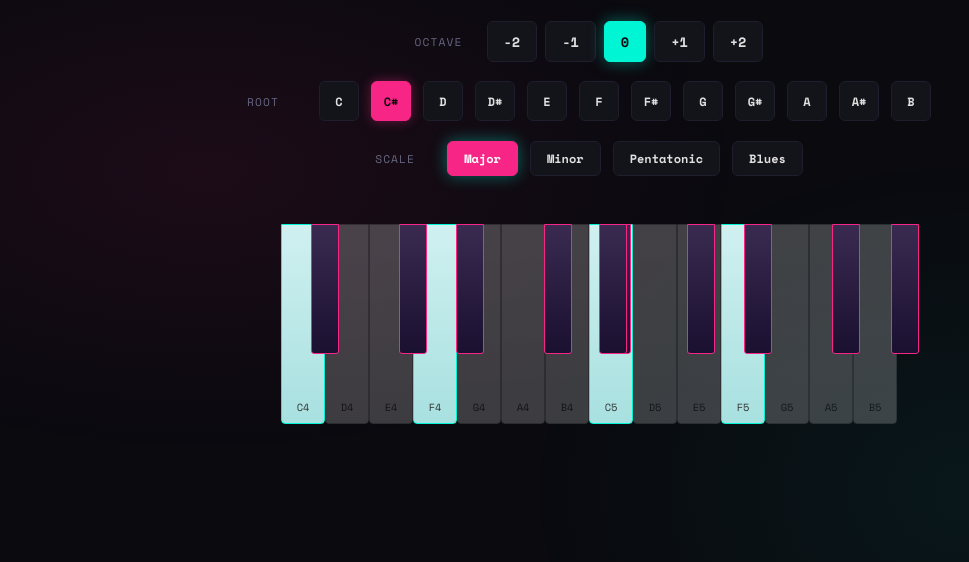
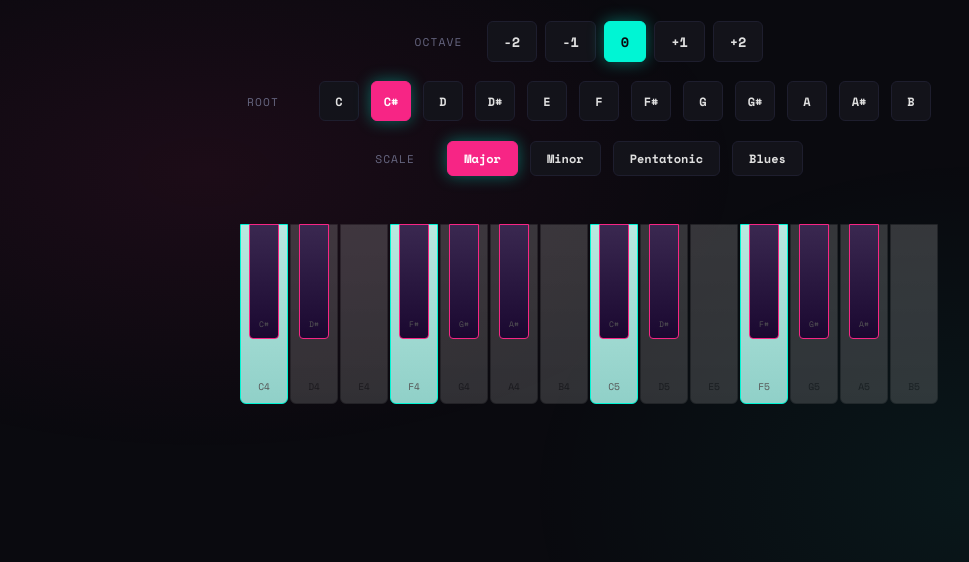
Before and after one commit to serdeen/dreamfyre-delight, a plain HTML site: page octave-synth.html in a window 1280 px wide. Both pictures are taken after a click on the button "C#". Shown: the part 68-630 px from the top of the page, without its empty margins (51-1020 px from the left). Drawn offline with nearby package versions, Linux system fonts and the light colour scheme.

Commit message:
Fix octave-synth — correct frequencies, separate white/black key containers, press animation, touch support

```diff
--- a/octave-synth.html
+++ b/octave-synth.html
@@ -15,6 +15,9 @@
     --magenta: #f72585;
     --text: #e0e0e0;
     --text-dim: #666680;
+    --white-key: #e8e8e8;
+    --white-key-hover: #ffffff;
+    --black-key: #1a1a1a;
   }
   body {
     background: var(--bg);
@@ -83,6 +86,7 @@
     border-radius: 6px;
     cursor: pointer;
     transition: all 0.15s ease;
+    user-select: none;
   }
   .btn:hover {
     border-color: var(--cyan);
@@ -107,7 +111,7 @@
   .note-btn.sharp.active {
     background: var(--magenta);
     border-color: var(--magenta);
-    box-shadow: 0 0 12px rgba(247,37,133,0.4);
+    color: #fff;
   }
   .scale-btn {
     padding: 0.5rem 1rem;
@@ -120,79 +124,100 @@
   }
 
   /* Piano keyboard */
-  .keyboard {
-    display: flex;
+  .piano-wrap {
     position: relative;
-    height: 200px;
     margin-top: 1rem;
   }
+
+  .white-keys {
+    display: flex;
+    gap: 2px;
+  }
   .white-key {
-    width: 44px;
-    height: 100%;
-    background: linear-gradient(180deg, #e8e8e8 0%, #d4d4d4 100%);
-    border: 1px solid #999;
-    border-radius: 0 0 4px 4px;
+    width: 48px;
+    height: 180px;
+    background: linear-gradient(180deg, var(--white-key) 0%, #c8c8c8 100%);
+    border: 1px solid #888;
+    border-radius: 0 0 6px 6px;
     cursor: pointer;
     position: relative;
     z-index: 1;
     display: flex;
-    align-items: flex-end;
-    justify-content: center;
-    padding-bottom: 8px;
+    flex-direction: column;
+    align-items: center;
+    justify-content: flex-end;
+    padding-bottom: 10px;
     font-family: 'Space Mono', monospace;
-    font-size: 0.65rem;
-    color: #333;
-    transition: all 0.08s ease;
+    font-size: 0.6rem;
+    color: #555;
+    transition: transform 0.06s ease, background 0.06s ease, box-shadow 0.06s ease;
+    transform-origin: top center;
+    user-select: none;
   }
   .white-key:hover {
-    background: linear-gradient(180deg, #fff 0%, #e8e8e8 100%);
+    background: linear-gradient(180deg, var(--white-key-hover) 0%, #e0e0e0 100%);
   }
   .white-key.in-scale {
-    background: linear-gradient(180deg, #d0f0f0 0%, #a8e0e0 100%);
+    background: linear-gradient(180deg, #b8e8e0 0%, #90d0c8 100%);
     border-color: var(--cyan);
   }
   .white-key.in-scale:hover {
-    background: linear-gradient(180deg, #c0f0f0 0%, #90e0e0 100%);
+    background: linear-gradient(180deg, #a0e0d8 0%, #80c8c0 100%);
   }
   .white-key.pressed {
-    background: linear-gradient(180deg, var(--cyan) 0%, #00c8a8 100%);
-    box-shadow: 0 0 20px rgba(0,245,212,0.6);
+    transform: translateY(4px);
+    background: linear-gradient(180deg, var(--cyan) 0%, #00c8a8 100%) !important;
+    box-shadow: 0 0 24px rgba(0,245,212,0.7);
+  }
+
+  .black-keys {
+    position: absolute;
+    top: 0;
+    left: 0;
+    width: 100%;
+    height: 115px;
+    z-index: 2;
+    pointer-events: none;
   }
   .black-key {
-    width: 28px;
-    height: 130px;
-    background: linear-gradient(180deg, #333 0%, #111 100%);
+    position: absolute;
+    width: 30px;
+    height: 115px;
+    background: linear-gradient(180deg, #2a2a2a 0%, #0a0a0a 100%);
     border: 1px solid #000;
-    border-radius: 0 0 3px 3px;
-    position: absolute;
-    z-index: 2;
+    border-radius: 0 0 4px 4px;
     cursor: pointer;
     display: flex;
-    align-items: flex-end;
-    justify-content: center;
-    padding-bottom: 6px;
+    flex-direction: column;
+    align-items: center;
+    justify-content: flex-end;
+    padding-bottom: 8px;
     font-family: 'Space Mono', monospace;
     font-size: 0.5rem;
-    color: #666;
-    transition: all 0.08s ease;
+    color: #555;
+    transition: transform 0.06s ease, background 0.06s ease, box-shadow 0.06s ease;
+    transform-origin: top center;
+    pointer-events: auto;
+    user-select: none;
   }
   .black-key:hover {
-    background: linear-gradient(180deg, #444 0%, #222 100%);
+    background: linear-gradient(180deg, #3a3a3a 0%, #1a1a1a 100%);
   }
   .black-key.in-scale {
-    background: linear-gradient(180deg, #3a2a50 0%, #1a1030 100%);
+    background: linear-gradient(180deg, #3a2850 0%, #1a0830 100%);
     border-color: var(--magenta);
   }
   .black-key.in-scale:hover {
-    background: linear-gradient(180deg, #4a3a60 0%, #2a2040 100%);
+    background: linear-gradient(180deg, #4a3860 0%, #2a1840 100%);
   }
   .black-key.pressed {
-    background: linear-gradient(180deg, var(--magenta) 0%, #a01050 100%);
-    box-shadow: 0 0 16px rgba(247,37,133,0.6);
+    transform: translateY(3px);
+    background: linear-gradient(180deg, var(--magenta) 0%, #a01050 100%) !important;
+    box-shadow: 0 0 20px rgba(247,37,133,0.7);
   }
-  .black-key.dimmed,
-  .white-key.dimmed {
-    opacity: 0.25;
+
+  .dimmed {
+    opacity: 0.2 !important;
     pointer-events: none;
   }
 </style>
@@ -236,7 +261,10 @@
   </div>
 </div>
 
-<div class="keyboard" id="keyboard"></div>
+<div class="piano-wrap">
+  <div class="white-keys" id="whiteKeys"></div>
+  <div class="black-keys" id="blackKeys"></div>
+</div>
 
 <script>
 const NOTES = ['C','C#','D','D#','E','F','F#','G','G#','A','A#','B'];
@@ -247,56 +275,70 @@ const SCALES = {
   blues:      [0, 3, 5, 6, 7, 10],
 };
 
-// 2-octave layout: C4 to B5
-const KEY_LAYOUT = [
-  { note: 'C',  isWhite: true,  octave: 4 },
-  { note: 'C#', isWhite: false, octave: 4 },
-  { note: 'D',  isWhite: true,  octave: 4 },
-  { note: 'D#', isWhite: false, octave: 4 },
-  { note: 'E',  isWhite: true,  octave: 4 },
-  { note: 'F',  isWhite: true,  octave: 4 },
-  { note: 'F#', isWhite: false, octave: 4 },
-  { note: 'G',  isWhite: true,  octave: 4 },
-  { note: 'G#', isWhite: false, octave: 4 },
-  { note: 'A',  isWhite: true,  octave: 4 },
-  { note: 'A#', isWhite: false, octave: 4 },
-  { note: 'B',  isWhite: true,  octave: 4 },
-  { note: 'C',  isWhite: true,  octave: 5 },
-  { note: 'C#', isWhite: false, octave: 5 },
-  { note: 'D',  isWhite: true,  octave: 5 },
-  { note: 'D#', isWhite: false, octave: 5 },
-  { note: 'E',  isWhite: true,  octave: 5 },
-  { note: 'F',  isWhite: true,  octave: 5 },
-  { note: 'F#', isWhite: false, octave: 5 },
-  { note: 'G',  isWhite: true,  octave: 5 },
-  { note: 'G#', isWhite: false, octave: 5 },
-  { note: 'A',  isWhite: true,  octave: 5 },
-  { note: 'A#', isWhite: false, octave: 5 },
-  { note: 'B',  isWhite: true,  octave: 5 },
+// 2 octaves: C4 to B5
+const WHITE_KEYS_LAYOUT = [
+  { note: 'C',  octave: 4 },
+  { note: 'D',  octave: 4 },
+  { note: 'E',  octave: 4 },
+  { note: 'F',  octave: 4 },
+  { note: 'G',  octave: 4 },
+  { note: 'A',  octave: 4 },
+  { note: 'B',  octave: 4 },
+  { note: 'C',  octave: 5 },
+  { note: 'D',  octave: 5 },
+  { note: 'E',  octave: 5 },
+  { note: 'F',  octave: 5 },
+  { note: 'G',  octave: 5 },
+  { note: 'A',  octave: 5 },
+  { note: 'B',  octave: 5 },
 ];
 
-// Black key pixel positions (left edge relative to keyboard start)
-const BLACK_KEY_X = {
-  'C#': 30,  'D#': 118, 'F#': 175, 'G#': 263, 'A#': 322,
-  'C#_5': 318, 'D#_5': 406, 'F#_5': 463, 'G#_5': 551, 'A#_5': 610,
+const BLACK_KEYS_LAYOUT = [
+  { note: 'C#', octave: 4, whiteIdx: 0 },
+  { note: 'D#', octave: 4, whiteIdx: 1 },
+  { note: 'F#', octave: 4, whiteIdx: 3 },
+  { note: 'G#', octave: 4, whiteIdx: 4 },
+  { note: 'A#', octave: 4, whiteIdx: 5 },
+  { note: 'C#', octave: 5, whiteIdx: 7 },
+  { note: 'D#', octave: 5, whiteIdx: 8 },
+  { note: 'F#', octave: 5, whiteIdx: 10 },
+  { note: 'G#', octave: 5, whiteIdx: 11 },
+  { note: 'A#', octave: 5, whiteIdx: 12 },
+];
+
+// Pixel positions for black keys (left edge, each white key = 50px with 2px gap)
+const KEY_SPACING = 50;
+const BLACK_KEY_LEFT = {
+  0: 34,  // C# over C (white key 0, 48px wide centered at 24, black key 30px centered at 15 → 24-15=9... actually simpler: just center it)
+  // Let's use: white key center = whiteIdx * 50 + 24, black key center = white key center - 15, so left = whiteIdx * 50 + 9
+  1: 59,  // D# over D
+  3: 159, // F# over F
+  4: 209, // G# over G
+  5: 259, // A# over A
+  7: 359, // C# over C (octave 5)
+  8: 409, // D# over D
+  10: 509, // F# over F
+  11: 559, // G# over G
+  12: 609, // A# over A
 };
 
 let audioCtx = null;
 let selectedOctave = 0;
 let selectedRoot = 'C';
 let selectedScale = 'major';
-let activeOscillators = {};
+let activeNotes = {};
 
-function getAudioContext() {
+function getAudioCtx() {
   if (!audioCtx) audioCtx = new (window.AudioContext || window.webkitAudioContext)();
   if (audioCtx.state === 'suspended') audioCtx.resume();
   return audioCtx;
 }
 
-function noteToFreq(note, octave) {
-  const semitone = NOTES.indexOf(note);
-  const offset = semitone - 9 + (octave - 4) * 12;
-  return 440 * Math.pow(2, offset / 12);
+// Calculate frequency for a note and octave
+// A4 = 440Hz, each semitone = *2^(1/12)
+function calcFreq(note, octave) {
+  const semitonesFromA4 = NOTES.indexOf(note) - 9 + (octave - 4) * 12;
+  return 440 * Math.pow(2, semitonesFromA4 / 12);
 }
 
 function getScaleNotes(root, scale) {
@@ -308,84 +350,116 @@ function getScaleNotes(root, scale) {
 }
 
 function playNote(note, octave) {
-  const ctx = getAudioContext();
-  const keyId = `${note}${octave}`;
+  const ctx = getAudioCtx();
+  const keyId = note + octave;
 
-  if (activeOscillators[keyId]) return;
+  // Stop existing note at this key
+  if (activeNotes[keyId]) {
+    try { activeNotes[keyId].osc.stop(); } catch(e) {}
+    delete activeNotes[keyId];
+  }
 
-  const freq = noteToFreq(note, octave + selectedOctave);
+  const freq = calcFreq(note, octave + selectedOctave);
   const osc = ctx.createOscillator();
   const gain = ctx.createGain();
 
   osc.type = 'sine';
   osc.frequency.value = freq;
 
+  // Envelope: quick attack, sustain, release
   const now = ctx.currentTime;
   gain.gain.setValueAtTime(0, now);
-  gain.gain.linearRampToValueAtTime(0.4, now + 0.02);
-  gain.gain.linearRampToValueAtTime(0.3, now + 0.1);
-  gain.gain.linearRampToValueAtTime(0, now + 0.8);
+  gain.gain.linearRampToValueAtTime(0.35, now + 0.01);
+  gain.gain.setValueAtTime(0.35, now + 0.5);
+  gain.gain.linearRampToValueAtTime(0, now + 0.9);
 
   osc.connect(gain);
   gain.connect(ctx.destination);
 
   osc.start(now);
-  osc.stop(now + 0.8);
+  osc.stop(now + 0.9);
 
-  activeOscillators[keyId] = { osc, gain };
-  setTimeout(() => delete activeOscillators[keyId], 800);
+  activeNotes[keyId] = { osc, gain };
 
   // Visual feedback
-  const keyEl = document.querySelector(`[data-key="${note}${octave}"]`);
-  if (keyEl) {
-    keyEl.classList.add('pressed');
-    setTimeout(() => keyEl.classList.remove('pressed'), 300);
+  const el = document.querySelector(`[data-key="${note}${octave}"]`);
+  if (el) {
+    el.classList.add('pressed');
+    setTimeout(() => el.classList.remove('pressed'), 250);
+  }
+}
+
+function stopNote(note, octave) {
+  const keyId = note + octave;
+  if (activeNotes[keyId]) {
+    try { activeNotes[keyId].osc.stop(); } catch(e) {}
+    delete activeNotes[keyId];
   }
 }
 
 function buildKeyboard() {
-  const kb = document.getElementById('keyboard');
-  kb.innerHTML = '';
+  const whiteContainer = document.getElementById('whiteKeys');
+  const blackContainer = document.getElementById('blackKeys');
+  whiteContainer.innerHTML = '';
+  blackContainer.innerHTML = '';
 
   const scaleNotes = getScaleNotes(selectedRoot, selectedScale);
-  const whiteKeys = KEY_LAYOUT.filter(k => k.isWhite);
-  const blackKeys = KEY_LAYOUT.filter(k => !k.isWhite);
 
-  // Build white keys first
-  whiteKeys.forEach((key) => {
+  // White keys
+  WHITE_KEYS_LAYOUT.forEach((key, i) => {
     const div = document.createElement('div');
     div.className = 'white-key';
-    div.dataset.key = `${key.note}${key.octave}`;
+    div.dataset.key = key.note + key.octave;
     div.dataset.note = key.note;
     div.dataset.octave = key.octave;
     div.textContent = key.note + key.octave;
-    if (!scaleNotes.includes(key.note)) {
-      div.classList.add('dimmed');
-    } else {
-      div.classList.add('in-scale');
-    }
-    div.addEventListener('mousedown', () => playNote(key.note, key.octave));
-    kb.appendChild(div);
-  });
-
-  // Build black keys (positioned absolutely over white keys)
-  blackKeys.forEach((key) => {
-    const div = document.createElement('div');
-    div.className = 'black-key';
-    div.dataset.key = `${key.note}${key.octave}`;
-    div.dataset.note = key.note;
-    div.dataset.octave = key.octave;
-
-    const xKey = key.octave === 4 ? key.note : `${key.note}_${key.octave}`;
-    div.style.left = BLACK_KEY_X[xKey] + 'px';
 
     if (!scaleNotes.includes(key.note)) {
       div.classList.add('dimmed');
     } else {
       div.classList.add('in-scale');
     }
-    div.addEventListener('mousedown', () => playNote(key.note, key.octave));
-    kb.appendChild(div);
+
+    // Mouse events
+    div.addEventListener('mousedown', e => { e.preventDefault(); playNote(key.note, key.octave); });
+    div.addEventListener('mouseup', () => stopNote(key.note, key.octave));
+    div.addEventListener('mouseleave', () => stopNote(key.note, key.octave));
+
+    // Touch events
+    div.addEventListener('touchstart', e => { e.preventDefault(); playNote(key.note, key.octave); }, { passive: false });
+    div.addEventListener('touchend', e => { e.preventDefault(); stopNote(key.note, key.octave); }, { passive: false });
+
+    whiteContainer.appendChild(div);
+  });
+
+  // Black keys
+  BLACK_KEYS_LAYOUT.forEach(key => {
+    const div = document.createElement('div');
+    div.className = 'black-key';
+    div.dataset.key = key.note + key.octave;
+    div.dataset.note = key.note;
+    div.dataset.octave = key.octave;
+    div.textContent = key.note;
+
+    const left = key.whiteIdx * KEY_SPACING + 9;
+    div.style.left = left + 'px';
+
+    if (!scaleNotes.includes(key.note)) {
+      div.classList.add('dimmed');
+    } else {
+      div.classList.add('in-scale');
+    }
+
+    // Mouse events
+    div.addEventListener('mousedown', e => { e.preventDefault(); playNote(key.note, key.octave); });
+    div.addEventListener('mouseup', () => stopNote(key.note, key.octave));
+    div.addEventListener('mouseleave', () => stopNote(key.note, key.octave));
+
+    // Touch events
+    div.addEventListener('touchstart', e => { e.preventDefault(); playNote(key.note, key.octave); }, { passive: false });
+    div.addEventListener('touchend', e => { e.preventDefault(); stopNote(key.note, key.octave); }, { passive: false });
+
+    blackContainer.appendChild(div);
   });
 }
 
@@ -418,15 +492,7 @@ document.querySelectorAll('.scale-btn').forEach(btn => {
   });
 });
 
-// Cleanup on mouseup
-document.addEventListener('mouseup', () => {
-  Object.values(activeOscillators).forEach(({ osc }) => {
-    try { osc.stop(); } catch(e) {}
-  });
-  activeOscillators = {};
-});
-
-// Prevent context menu on long press (mobile)
+// Prevent context menu on long press
 document.addEventListener('contextmenu', e => e.preventDefault());
 
 buildKeyboard();
```
